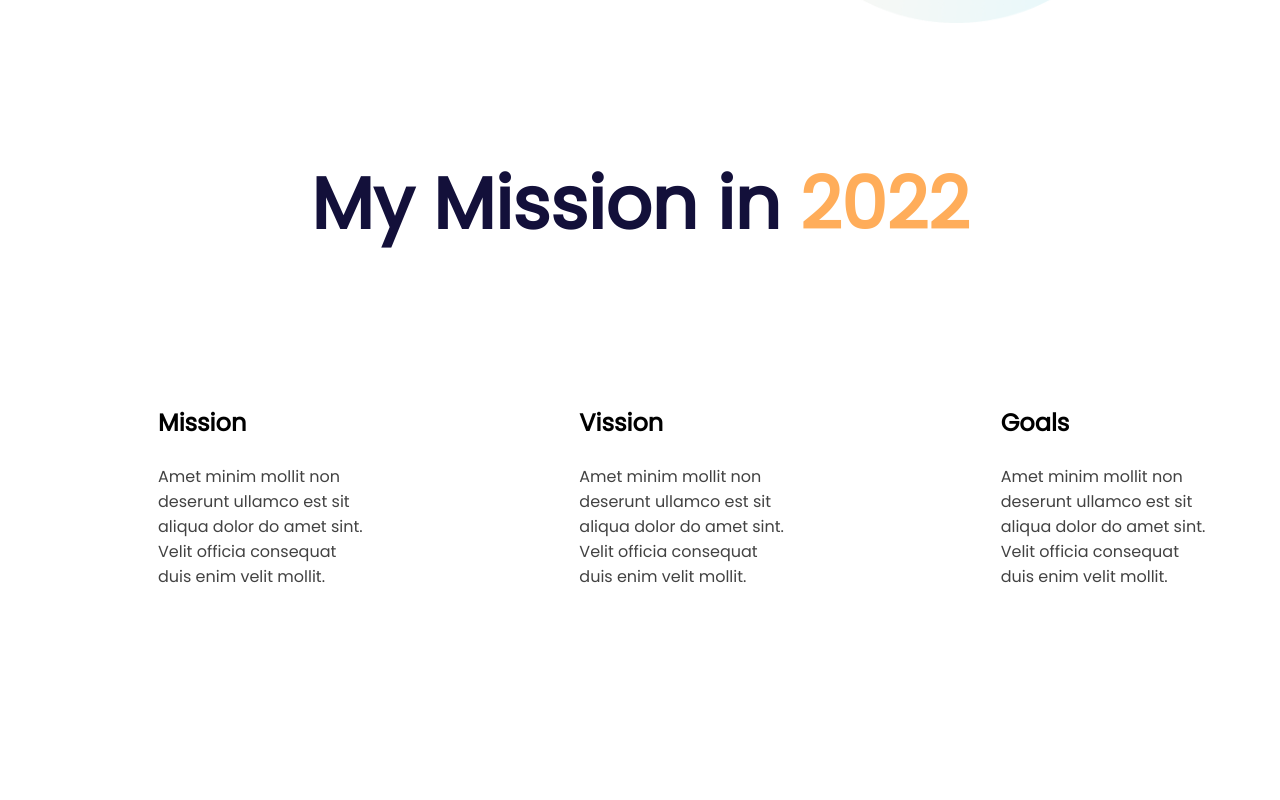
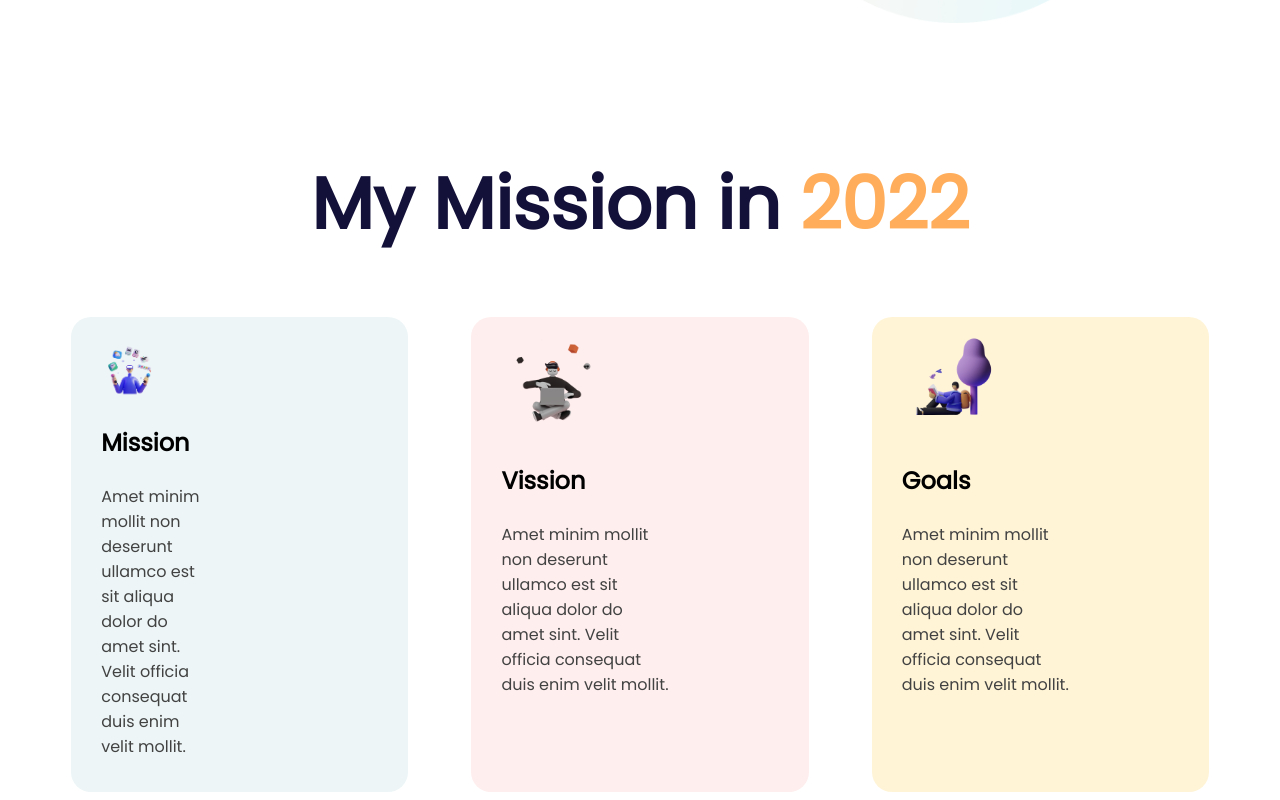
Before and after one commit to graphixtix/assignment-website-development, a plain HTML site: page ins/index.html in a window 1280 px wide. Shown: the part 564-1364 px from the top of the page. Before the commit the page ends 1240 px from the top, so only its background shows below. Drawn offline with Linux system fonts and the light colour scheme.

Commit message:
second part

```diff
--- a/ins/index.html
+++ b/ins/index.html
@@ -35,23 +35,35 @@
             <h2> <span class="mission-color">My Mission in</span> <span class="color-2022">2022</span></h2>
         </div>
         <div class="se-part">
+            <div class="m-b-c">
                 <div class="mi-width">
+                    <img class="illustration1" src="images/illustrators/illustrator-1.png" alt="">
                     <h3 class="mi-color">Mission</h3>
-                <p class="mi-p-color">Amet minim mollit non deserunt ullamco est sit aliqua dolor do amet sint. Velit
+                    <p class="mi-p-color">Amet minim mollit non deserunt ullamco est sit aliqua dolor do amet sint.
+                        Velit
                         officia consequat duis
                         enim velit mollit.</p>
                 </div>
+            </div>
+            <div class="v-b-c">
                 <div class="vi-width">
+                    <img class="illustration2" src="images/illustrators/illustrator-2.png" alt="">
                     <h3 class="vi-color">Vission</h3>
-                <p class="vi-p-color">Amet minim mollit non deserunt ullamco est sit aliqua dolor do amet sint. Velit
+                    <p class="vi-p-color">Amet minim mollit non deserunt ullamco est sit aliqua dolor do amet sint.
+                        Velit
                         officia consequat duis
                         enim velit mollit.</p>
                 </div>
+            </div>
+            <div class="o-b-c">
                 <div class="go-width">
+                    <img class="illustration3" src="images/illustrators/illustrator-3.png" alt="">
                     <h3 class="go-color">Goals</h3>
-                <p class="go-p-color">Amet minim mollit non deserunt ullamco est sit aliqua dolor do amet sint. Velit
+                    <p class="go-p-color">Amet minim mollit non deserunt ullamco est sit aliqua dolor do amet sint.
+                        Velit
                         officia consequat duis
                         enim velit mollit.</p>
+                </div>
             </div>
         </div>
     </section>
--- a/ins/style.css
+++ b/ins/style.css
@@ -77,9 +77,9 @@ h1 {
 }
 
 .mi-width {
-    width: 50%;
+    width: 33%;
     padding: 5%;
-    padding-left: 150px;
+    padding-left: 30px;
 }
 
 .mi-p-color {
@@ -91,7 +91,7 @@ h1 {
 .vi-width {
     width: 50%;
     padding: 5%;
-    padding-left: 150px;
+    padding-left: 30px;
 }
 
 .vi-color {
@@ -110,7 +110,7 @@ h1 {
 .go-width {
     width: 50%;
     padding: 5%;
-    padding-left: 150px;
+    padding-left: 30px;
 
 }
 
@@ -125,3 +125,39 @@ h1 {
     font-size: 16px;
     color: #424242;
 }
+
+.m-b-c {
+    background-color: #EDF5F6;
+    margin-left: 5%;
+    margin-right: 0%;
+    border-radius: 20px;
+}
+
+.v-b-c {
+    background-color: #FFEEEE;
+    margin-left: 5%;
+    margin-right: 0%;
+    border-radius: 20px;
+}
+
+.o-b-c {
+    background-color: #FFF4D6;
+    margin-left: 5%;
+    margin-right: 5%;
+    border-radius: 20px;
+}
+
+.illustration1 {
+    width: 60%;
+    padding-left: 0%;
+}
+
+.illustration2 {
+    width: 60%;
+    padding-left: 0%;
+}
+
+.illustration3 {
+    width: 60%;
+    padding-left: 0%;
+}
```
Lines whose indentation alone changed are shown as unchanged.
